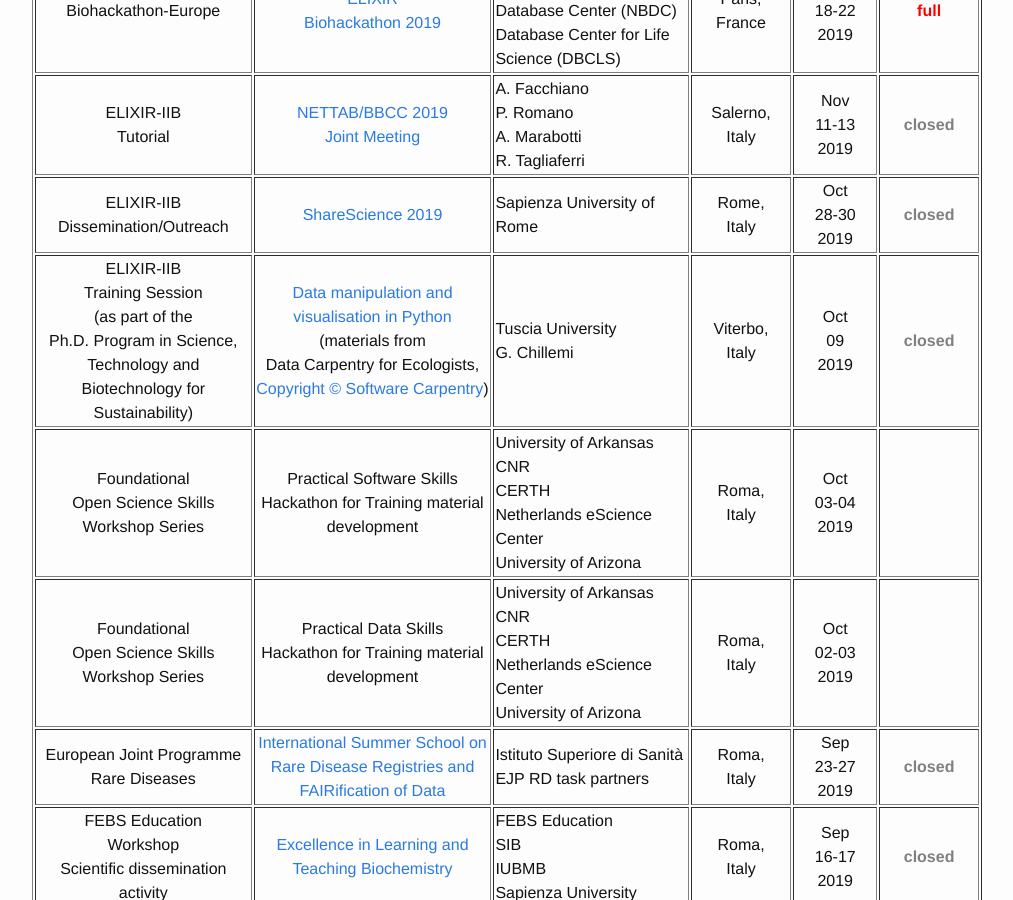
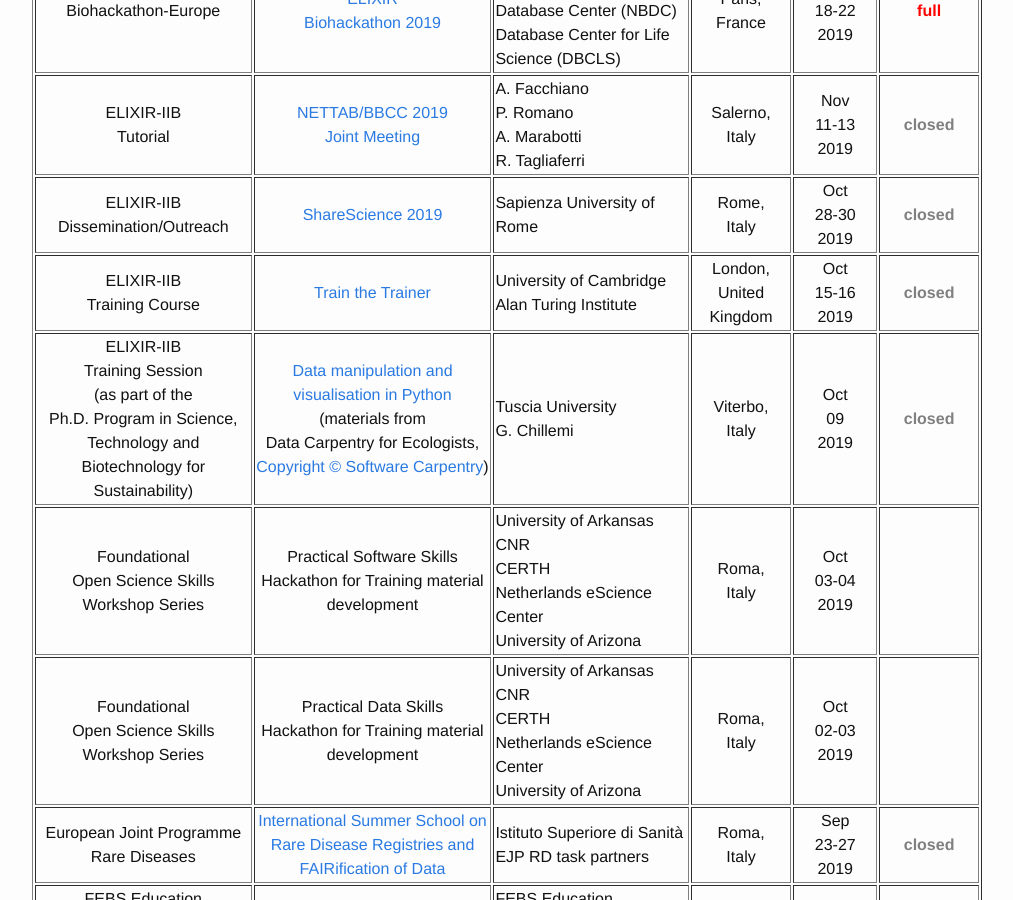
Before and after one commit to ELIXIR-IIB-training/website, a Jekyll site: the page built from _pages/01-all_events.md, in a window 1280 px wide and 900 px high, scrolled down 491 px. Shown: the whole window, without its empty margins (238-1251 px from the left). Built offline with Jekyll 4.4.1, drawn with Linux system fonts in a browser that asks for light colours.

Commit message:
Add TtT London Oct 2019 event

```diff
--- a/_pages/01-all_events.md
+++ b/_pages/01-all_events.md
@@ -57,6 +57,15 @@ permalink: /all_events_2018_2019/
    <!-- <td height="50" width="150"></td> -->
    <td height="50" align="center">Rome,<br>Italy</td>
    <td height="50" width="75" align="center">Oct<br>28-30<br>2019</td>
+   <td height="50" align="center"><font color="grey"><b>closed</b></font></td>
+</tr>
+<tr>
+<td height="50" align="center">ELIXIR-IIB<br>Training Course</td>
+   <td height="50" width="220" align="center"><a href="https://tess.elixir-europe.org/events/elixir-train-the-trainer">Train the Trainer</a></td>
+   <td height="50">University of Cambridge<br>Alan Turing Institute</td>
+   <!-- <td height="50" width="150"></td> -->
+   <td height="50" align="center">London,<br>United Kingdom</td>
+   <td height="50" width="75" align="center">Oct<br>15-16<br>2019</td>
    <td height="50" align="center"><font color="grey"><b>closed</b></font></td>
 </tr>
 <tr>
```
